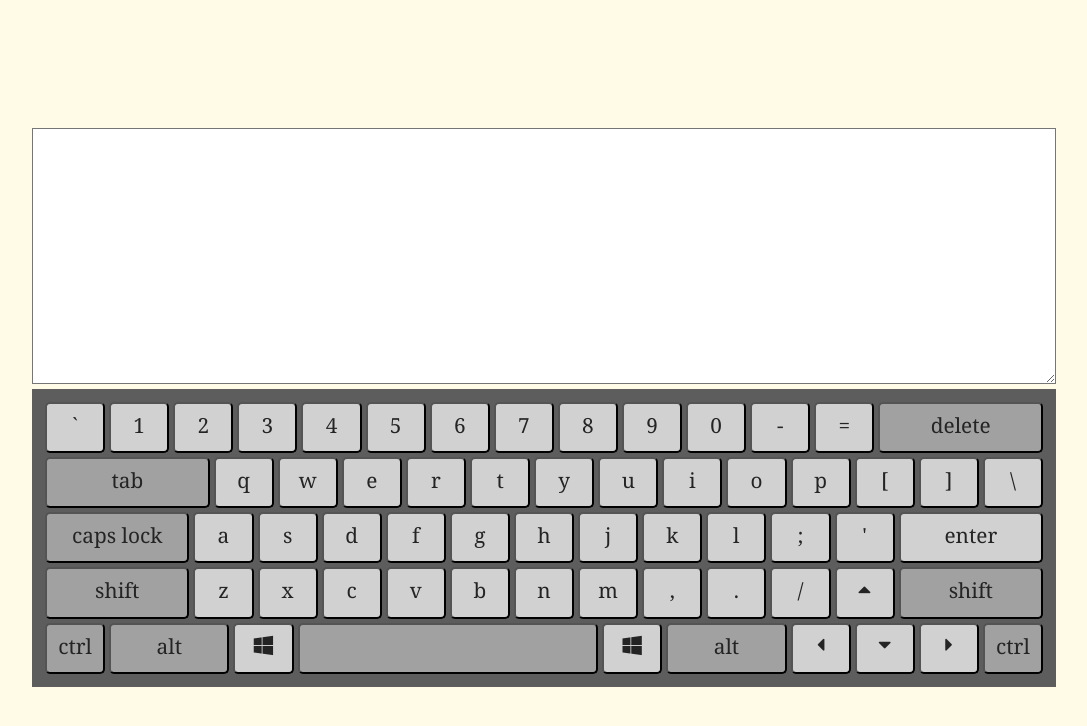
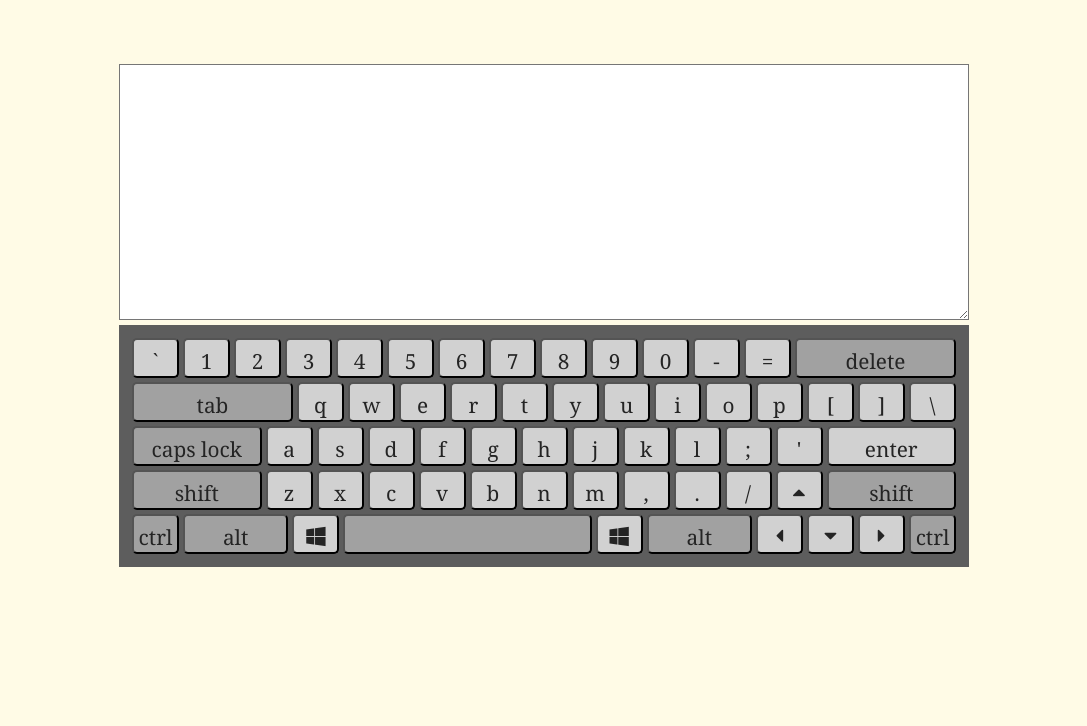
Before and after one commit to NadiaKaputkina/codejam-virtual-keyboard, a website built with webpack: page src/index.html in a window 1280 px wide. Shown: the whole page, without its empty margins (96-1183 px from the left). Built offline with nearby package versions, Linux system fonts and the light colour scheme.

Commit message:
fix: code change according to mentor's comments

```diff
--- a/src/js/index.js
+++ b/src/js/index.js
@@ -1,15 +1,12 @@
 import '../sass/main.scss';
+import Textarea from './textarea';
+import Keyboard from './keyboard';
 
-import Textarea from './textarea';
-import {Keyboard} from './keyboard';
-
-(function() {
 window.onload = () => {
-        let wrapper = document.createElement('div');
+  const wrapper = document.createElement('div');
   wrapper.className = 'wrapper';
   document.body.append(wrapper);
 
   Textarea.init();
   Keyboard.init();
 };
-})();
--- a/src/js/keyboard.js
+++ b/src/js/keyboard.js
@@ -1,68 +1,67 @@
-const LANGUAGES = ['en', 'ru'];
-const KEYS_CODE = [ {code:'Backquote',en:['`','~'],ru:['ё','Ё']},
-    {code:'Digit1',en:['1','!'],ru:['1','!']},
-    {code:'Digit2',en:['2','@'],ru:['2','"']},
-    {code:'Digit3',en:['3','#'],ru:['3','№']},
-    {code:'Digit4',en:['4','$'],ru:['4','%']},
-    {code:'Digit5',en:['5','%'],ru:['5',':']},
-    {code:'Digit6',en:['6','^'],ru:['6',',']},
-    {code:'Digit7',en:['7','&'],ru:['7','.']},
-    {code:'Digit8',en:['8','*'],ru:['8',';']},
-    {code:'Digit9',en:['9','('],ru:['9','(']},
-    {code:'Digit0',en:['0',')'],ru:['0',')']},
-    {code:'Minus',en:['-','_'],ru:['-','_']},
-    {code:'Equal',en:['=','+'],ru:['=','+']},
-    {code:'Backspace',en:['delete','delete'],ru:['delete','delete']},
-    {code:'Tab',en:['tab','tab'],ru:['tab','tab']},
-    {code:'KeyQ',en:['q','Q'],ru:['й','Й']},
-    {code:'KeyW',en:['w','W'],ru:['ц','Ц']},
-    {code:'KeyE',en:['e','E'],ru:['у','У']},
-    {code:'KeyR',en:['r','R'],ru:['к','К']},
-    {code:'KeyT',en:['t','T'],ru:['е','Е']},
-    {code:'KeyY',en:['y','Y'],ru:['н','Н']},
-    {code:'KeyU',en:['u','U'],ru:['г','Г']},
-    {code:'KeyI',en:['i','I'],ru:['ш','Ш']},
-    {code:'KeyO',en:['o','O'],ru:['щ','Щ']},
-    {code:'KeyP',en:['p','P'],ru:['з','З']},
-    {code:'BracketLeft',en:['[','{'],ru:['х','Х']},
-    {code:'BracketRight',en:[']','}'],ru:['ъ','Ъ']},
-    {code:'Backslash',en:['\\','|'],ru:['\\','/']},
-    {code:'CapsLock',en:['caps lock','caps lock'],ru:['caps lock','caps lock']},
-    {code:'KeyA',en:['a','A'],ru:['ф','Ф']},
-    {code:'KeyS',en:['s','S'],ru:['ы','Ы']},
-    {code:'KeyD',en:['d','D'],ru:['в','В']},
-    {code:'KeyF',en:['f','F'],ru:['а','А']},
-    {code:'KeyG',en:['g','G'],ru:['п','П']},
-    {code:'KeyH',en:['h','H'],ru:['р','Р']},
-    {code:'KeyJ',en:['j','J'],ru:['о','О']},
-    {code:'KeyK',en:['k','K'],ru:['л','Л']},
-    {code:'KeyL',en:['l','L'],ru:['д','Д']},
-    {code:'Semicolon',en:[';',':'],ru:['ж','Ж']},
-    {code:'Quote',en:['\'','"'],ru:['э','Э']},
-    {code:'Enter',en:['enter','enter'],ru:['enter','enter']},
-    {code:'ShiftLeft',en:['shift','shift'],ru:['shift','shift']},
-    {code:'KeyZ',en:['z','Z'],ru:['я','Я']},
-    {code:'KeyX',en:['x','X'],ru:['ч','Ч']},
-    {code:'KeyC',en:['c','C'],ru:['с','С']},
-    {code:'KeyV',en:['v','V'],ru:['м','М']},
-    {code:'KeyB',en:['b','B'],ru:['и','И']},
-    {code:'KeyN',en:['n','N'],ru:['т','Т']},
-    {code:'KeyM',en:['m','M'],ru:['ь','Ь']},
-    {code:'Comma',en:[',','<'],ru:['б','Б']},
-    {code:'Period',en:['.','>'],ru:['ю','Ю']},
-    {code:'Slash',en:['/','?'],ru:['/','?']},
-    {code:'ArrowUp',en:['',''],ru:['','']},
-    {code:'ShiftRight',en:['shift','shift'],ru:['shift','shift']},
-    {code:'ControlLeft',en:['ctrl','ctrl'],ru:['ctrl','ctrl']},
-    {code:'AltLeft',en:['alt','alt'],ru:['alt','alt']},
-    {code:'MetaLeft',en:['',''],ru:['','']},
-    {code:'Space',en:[' ',' '],ru:[' ',' ']},
-    {code:'MetaRight',en:['',''],ru:['','']},
-    {code:'AltRight',en:['alt','alt'],ru:['alt','alt']},
-    {code:'ArrowLeft',en:['',''],ru:['','']},
-    {code:'ArrowDown',en:['',''],ru:['','']},
-    {code:'ArrowRight',en:['',''],ru:['','']},
-    {code: 'ControlRight',en:['ctrl','ctrl'],ru:['ctrl','ctrl']} ];
+const KEYS_CODE = [{ code: 'Backquote', en: ['`', '~'], ru: ['ё', 'Ё'] },
+  { code: 'Digit1', en: ['1', '!'], ru: ['1', '!'] },
+  { code: 'Digit2', en: ['2', '@'], ru: ['2', '"'] },
+  { code: 'Digit3', en: ['3', '#'], ru: ['3', '№'] },
+  { code: 'Digit4', en: ['4', '$'], ru: ['4', '%'] },
+  { code: 'Digit5', en: ['5', '%'], ru: ['5', ':'] },
+  { code: 'Digit6', en: ['6', '^'], ru: ['6', ','] },
+  { code: 'Digit7', en: ['7', '&'], ru: ['7', '.'] },
+  { code: 'Digit8', en: ['8', '*'], ru: ['8', ';'] },
+  { code: 'Digit9', en: ['9', '('], ru: ['9', '('] },
+  { code: 'Digit0', en: ['0', ')'], ru: ['0', ')'] },
+  { code: 'Minus', en: ['-', '_'], ru: ['-', '_'] },
+  { code: 'Equal', en: ['=', '+'], ru: ['=', '+'] },
+  { code: 'Backspace', en: ['delete', 'delete'], ru: ['delete', 'delete'] },
+  { code: 'Tab', en: ['tab', 'tab'], ru: ['tab', 'tab'] },
+  { code: 'KeyQ', en: ['q', 'Q'], ru: ['й', 'Й'] },
+  { code: 'KeyW', en: ['w', 'W'], ru: ['ц', 'Ц'] },
+  { code: 'KeyE', en: ['e', 'E'], ru: ['у', 'У'] },
+  { code: 'KeyR', en: ['r', 'R'], ru: ['к', 'К'] },
+  { code: 'KeyT', en: ['t', 'T'], ru: ['е', 'Е'] },
+  { code: 'KeyY', en: ['y', 'Y'], ru: ['н', 'Н'] },
+  { code: 'KeyU', en: ['u', 'U'], ru: ['г', 'Г'] },
+  { code: 'KeyI', en: ['i', 'I'], ru: ['ш', 'Ш'] },
+  { code: 'KeyO', en: ['o', 'O'], ru: ['щ', 'Щ'] },
+  { code: 'KeyP', en: ['p', 'P'], ru: ['з', 'З'] },
+  { code: 'BracketLeft', en: ['[', '{'], ru: ['х', 'Х'] },
+  { code: 'BracketRight', en: [']', '}'], ru: ['ъ', 'Ъ'] },
+  { code: 'Backslash', en: ['\\', '|'], ru: ['\\', '/'] },
+  { code: 'CapsLock', en: ['caps lock', 'caps lock'], ru: ['caps lock', 'caps lock'] },
+  { code: 'KeyA', en: ['a', 'A'], ru: ['ф', 'Ф'] },
+  { code: 'KeyS', en: ['s', 'S'], ru: ['ы', 'Ы'] },
+  { code: 'KeyD', en: ['d', 'D'], ru: ['в', 'В'] },
+  { code: 'KeyF', en: ['f', 'F'], ru: ['а', 'А'] },
+  { code: 'KeyG', en: ['g', 'G'], ru: ['п', 'П'] },
+  { code: 'KeyH', en: ['h', 'H'], ru: ['р', 'Р'] },
+  { code: 'KeyJ', en: ['j', 'J'], ru: ['о', 'О'] },
+  { code: 'KeyK', en: ['k', 'K'], ru: ['л', 'Л'] },
+  { code: 'KeyL', en: ['l', 'L'], ru: ['д', 'Д'] },
+  { code: 'Semicolon', en: [';', ':'], ru: ['ж', 'Ж'] },
+  { code: 'Quote', en: ['\'', '"'], ru: ['э', 'Э'] },
+  { code: 'Enter', en: ['enter', 'enter'], ru: ['enter', 'enter'] },
+  { code: 'ShiftLeft', en: ['shift', 'shift'], ru: ['shift', 'shift'] },
+  { code: 'KeyZ', en: ['z', 'Z'], ru: ['я', 'Я'] },
+  { code: 'KeyX', en: ['x', 'X'], ru: ['ч', 'Ч'] },
+  { code: 'KeyC', en: ['c', 'C'], ru: ['с', 'С'] },
+  { code: 'KeyV', en: ['v', 'V'], ru: ['м', 'М'] },
+  { code: 'KeyB', en: ['b', 'B'], ru: ['и', 'И'] },
+  { code: 'KeyN', en: ['n', 'N'], ru: ['т', 'Т'] },
+  { code: 'KeyM', en: ['m', 'M'], ru: ['ь', 'Ь'] },
+  { code: 'Comma', en: [',', '<'], ru: ['б', 'Б'] },
+  { code: 'Period', en: ['.', '>'], ru: ['ю', 'Ю'] },
+  { code: 'Slash', en: ['/', '?'], ru: ['/', '?'] },
+  { code: 'ArrowUp', en: ['', ''], ru: ['', ''] },
+  { code: 'ShiftRight', en: ['shift', 'shift'], ru: ['shift', 'shift'] },
+  { code: 'ControlLeft', en: ['ctrl', 'ctrl'], ru: ['ctrl', 'ctrl'] },
+  { code: 'AltLeft', en: ['alt', 'alt'], ru: ['alt', 'alt'] },
+  { code: 'MetaLeft', en: ['', ''], ru: ['', ''] },
+  { code: 'Space', en: [' ', ' '], ru: [' ', ' '] },
+  { code: 'MetaRight', en: ['', ''], ru: ['', ''] },
+  { code: 'AltRight', en: ['alt', 'alt'], ru: ['alt', 'alt'] },
+  { code: 'ArrowLeft', en: ['', ''], ru: ['', ''] },
+  { code: 'ArrowDown', en: ['', ''], ru: ['', ''] },
+  { code: 'ArrowRight', en: ['', ''], ru: ['', ''] },
+  { code: 'ControlRight', en: ['ctrl', 'ctrl'], ru: ['ctrl', 'ctrl'] }];
 
 const Keyboard = {
   properties: {
@@ -76,49 +75,64 @@ const Keyboard = {
   createKeys(label) {
     let row = null;
 
-        return KEYS_CODE.map(key => {
-            if (key.code === 'Backquote' || key.code === 'Tab' || key.code === 'CapsLock' || key.code === 'ShiftLeft' || key.code === 'ControlLeft') {
-                row = document.createElement('div');
-                row.classList.add('row');
-            }
-
-            let button = document.createElement('button');
-            button.setAttribute('type','button');
-            button.setAttribute('id',key.code);
+    return KEYS_CODE.map((key) => {
+      const button = document.createElement('button');
+      button.setAttribute('type', 'button');
+      button.setAttribute('id', key.code);
       button.classList.add('key');
       button.innerHTML = key[label][0];
 
-            if (key.code === 'Backspace' || key.code === 'Tab' || key.code === 'CapsLock' || key.code === 'Enter' || key.code === 'ShiftLeft' || key.code === 'ShiftRight' || key.code === 'AltLeft' || key.code === 'AltRight') {
-                button.classList.add('key--wide');
-            }
+      const createNewRow = () => {
+        row = document.createElement('div');
+        row.classList.add('row');
+      };
 
-             switch (key.code) {
-                case 'ArrowUp':
-                    button.classList.add('icon-up-dir');
-                    break;
+      const keysForNewRow = ['Backquote', 'Tab', 'CapsLock', 'ShiftLeft', 'ControlLeft'];
+      if (keysForNewRow.includes(key.code)) createNewRow();
 
-                case 'ArrowLeft':
-                    button.classList.add('icon-left-dir');
-                    break;
+      const classForKeys = [{ code: 'ArrowUp', class: 'icon-up-dir' },
+        { code: 'ArrowLeft', class: 'icon-left-dir' },
+        { code: 'ArrowDown', class: 'icon-down-dir' },
+        { code: 'ArrowRight', class: 'icon-right-dir' },
+        { code: 'MetaLeft', class: 'icon-windows' },
+        { code: 'MetaRight', class: 'icon-windows' },
+        { code: 'AltLeft', class: 'key--wide' },
+        { code: 'AltRight', class: 'key--wide' },
+        { code: 'Backspace', class: 'key--wide' },
+        { code: 'Tab', class: 'key--wide' },
+        { code: 'CapsLock', class: 'key--wide' },
+        { code: 'Enter', class: 'key--wide' },
+        { code: 'ShiftLeft', class: 'key--wide' },
+        { code: 'ShiftRight', class: 'key--wide' },
+        { code: 'Space', class: 'key--double-wide' }];
 
-                case 'ArrowDown':
-                    button.classList.add('icon-down-dir');
-                    break;
+      classForKeys.forEach((item) => {
+        if (key.code === item.code) button.classList.add(item.class);
+      });
 
-                case 'ArrowRight':
-                    button.classList.add('icon-right-dir');
-                    break;
+      row.append(button);
+      return row;
+    });
+  },
 
-                case 'MetaLeft':
-                case 'MetaRight':
-                    button.classList.add('icon-windows');
-                    break;
+  mouseEvents() {
+    document.addEventListener('mousedown', (e) => {
+      const elem = e.target;
+      if (elem.classList.contains('key') && elem.id !== 'CapsLock') elem.classList.add('press');
+    });
 
+    document.addEventListener('mouseup', (e) => {
+      const elem = e.target;
+      if (elem.classList.contains('key') && elem.id !== 'CapsLock') elem.classList.remove('press');
+    });
+
+    document.addEventListener('click', (e) => {
+      const elem = e.target;
+      if (elem.classList.contains('key')) {
+        switch (elem.id) {
           case 'Backspace':
             this.properties.capsLock = !this.properties.capsLock;
-                    button.addEventListener('click', () => {
             this.properties.value = this.properties.value.substring(0, this.properties.value.length - 1);
-                    });
             break;
 
           case 'Tab':
@@ -126,17 +140,13 @@ const Keyboard = {
             break;
 
           case 'CapsLock':
-                    button.addEventListener('click', () => {
             this.properties.capsLock = !this.properties.capsLock;
-                        this.toggleKeysValue(this.properties.capsLock ? 1 : 0);
-                        document.getElementById(key.code).classList.toggle('press', this.properties.capsLock);
-                    });
+            this.toggleKeysValue(+this.properties.capsLock);
+            elem.classList.toggle('press', this.properties.capsLock);
             break;
 
           case 'Enter':
-                    button.addEventListener('click', () => {
             this.properties.value += '\n';
-                    });
             break;
 
           case 'ShiftLeft':
@@ -146,41 +156,28 @@ const Keyboard = {
             break;
 
           case 'Space':
-                    button.classList.add('key--space');
             this.properties.value += ' ';
             break;
 
           default:
-                    button.addEventListener('click', (event) => {
-                        this.properties.value += event.target.innerHTML;
-                        document.querySelector('.textarea').innerHTML = this.properties.value;
-                    });
+            this.properties.value += elem.textContent;
         }
 
-            button.addEventListener('mousedown', () => {
-                if (key.code !== 'CapsLock') button.classList.add('press');
+        document.querySelector('.textarea').value = this.properties.value;
+      }
     });
-
-            button.addEventListener('mouseup', () => {
-                if (key.code !== 'CapsLock') button.classList.remove('press');
-            });
-
-            row.append(button);
-            return row;
-        });
-
   },
 
   keyboardEvents() {
-        document.addEventListener('keydown', (event) => {
-            this.properties.shift = event.shiftKey;
-            this.properties.alt = event.altKey;
+    document.addEventListener('keydown', (e) => {
+      this.properties.shift = e.shiftKey;
+      this.properties.alt = e.altKey;
 
-            switch (event.code) {
+      switch (e.code) {
         case 'CapsLock':
           this.properties.capsLock = !this.properties.capsLock;
-                    this.toggleKeysValue(this.properties.capsLock ? 1 : 0);
-                    document.getElementById(event.code).classList.toggle('press', this.properties.capsLock);
+          this.toggleKeysValue(+this.properties.capsLock);
+          document.getElementById(e.code).classList.toggle('press', this.properties.capsLock);
           break;
 
         case 'ShiftLeft':
@@ -188,33 +185,39 @@ const Keyboard = {
           if (this.properties.alt) this.toggleLanguage();
           this.toggleKeysValue(1);
           break;
+
         default:
           this.setFocus();
       }
 
-            if (event.code !== 'CapsLock') document.getElementById(event.code).classList.add('press');
+      if (e.code !== 'CapsLock') {
+        document.getElementById(e.code).classList.add('press');
+      }
     });
 
-        document.addEventListener('keyup', (event) => {
-            this.properties.shift = event.shiftKey;
-            this.properties.alt = event.altKey;
+    document.addEventListener('keyup', (e) => {
+      this.properties.shift = e.shiftKey;
+      this.properties.alt = e.altKey;
 
-            switch (event.code) {
+      switch (e.code) {
         case 'ShiftLeft':
         case 'ShiftRight':
           if (this.properties.alt) this.toggleLanguage();
           else this.toggleKeysValue(0);
           break;
+        default:
       }
 
-            if (event.code !== 'CapsLock')  document.getElementById(event.code).classList.remove('press');
+      if (e.code !== 'CapsLock') {
+        document.getElementById(e.code).classList.remove('press');
+      }
     });
   },
 
   toggleKeysValue(key) {
-        document.querySelectorAll('.key').forEach((el, i) => {
-            el.innerHTML = KEYS_CODE[i][`${this.properties.language}`][key];
-        })
+    document.querySelectorAll('.key').forEach((item, i) => {
+      item.innerHTML = KEYS_CODE[i][`${this.properties.language}`][key];
+    });
   },
 
   toggleLanguage() {
@@ -226,13 +229,17 @@ const Keyboard = {
   },
 
   init() {
-        let keyboard = document.createElement('div');
+    const keyboard = document.createElement('div');
     keyboard.className = 'keyboard';
-        keyboard.append(...this.createKeys(this.properties.language));
+
+    this.createKeys(this.properties.language).forEach((node) => {
+      keyboard.append(node);
+    });
+    this.mouseEvents();
     this.keyboardEvents();
 
     document.querySelector('.wrapper').append(keyboard);
-    }
+  },
 };
 
-export {Keyboard};
+export default Keyboard;
--- a/src/js/textarea.js
+++ b/src/js/textarea.js
@@ -1,10 +1,9 @@
 const Textarea = {
-
-    init() {
-        let textarea = document.createElement('textarea');
-        textarea.className = 'textarea';
-        document.querySelector('.wrapper').append(textarea);
-    }
+  init() {
+    const textarea = document.createElement('textarea');
+    textarea.className = 'textarea';
+    document.querySelector('.wrapper').append(textarea);
+  },
 };
 
 export default Textarea;
--- a/src/sass/components/_keys.scss
+++ b/src/sass/components/_keys.scss
@@ -2,8 +2,8 @@
   display: inline-flex;
   justify-content: center;
 
-  width: 6%;
-  height: 4vw;
+  width: 47px;
+  height: 40px;
 
   margin: 2px;
   padding: 10px;
@@ -23,14 +23,14 @@
     background-color: $key-background;
   }
 
-  &--space {
+  &--double-wide {
     width: 30%;
     background-color: $key-background;
   }
-}
 
-.press {
-  background-color: $key-active-background !important;
+  &.press {
+    background-color: $key-active-background;
+  }
 }
 
 #Backspace,
@@ -44,4 +44,8 @@
 #ControlLeft,
 #Space {
   background-color: $key-dark-background;
+
+  &.press {
+    background-color: $key-active-background;
+  }
 }
--- a/src/sass/components/_textarea.scss
+++ b/src/sass/components/_textarea.scss
@@ -1,7 +1,7 @@
 .textarea {
   width: 100%;
   height: 20vw;
-  margin: 10vw auto 0 auto;
+  margin: 5vw auto 0 auto;
 
   background-color: $textarea-background;
 }
--- a/src/sass/pages/_main.scss
+++ b/src/sass/pages/_main.scss
@@ -6,7 +6,7 @@ body {
 }
 
 .wrapper {
-  width: 80%;
+  width: 850px;
   margin: 0 auto;
 
   font-size: 1.3rem;
--- a/webpack.config.js
+++ b/webpack.config.js
@@ -6,7 +6,6 @@ const UglifyJsPlugin = require('uglifyjs-webpack-plugin');
 const HtmlWebpackPlugin = require('html-webpack-plugin');
 
 const isDevelopment = argv.mode === 'development';
-const isProduction = !isDevelopment;
 const distPath = path.join(__dirname, '/dist');
 
 const config = {
@@ -38,7 +37,7 @@ const config = {
                     loader: 'postcss-loader',
                     options: {
                         plugins: [
-                            isProduction ? require('cssnano') : () => {},
+                            !isDevelopment ? require('cssnano') : () => {},
                             require('autoprefixer')({
                                 browsers: ['last 2 versions']
                             })
@@ -66,7 +65,7 @@ const config = {
             template: './src/index.html'
         })
     ],
-    optimization: isProduction ? {
+    optimization: !isDevelopment ? {
         minimizer: [
             new UglifyJsPlugin({
                 sourceMap: true,
```
Also changed, not shown: package.json (+4 -3 lines), 2 other files. Lines whose indentation alone changed are shown as unchanged.
